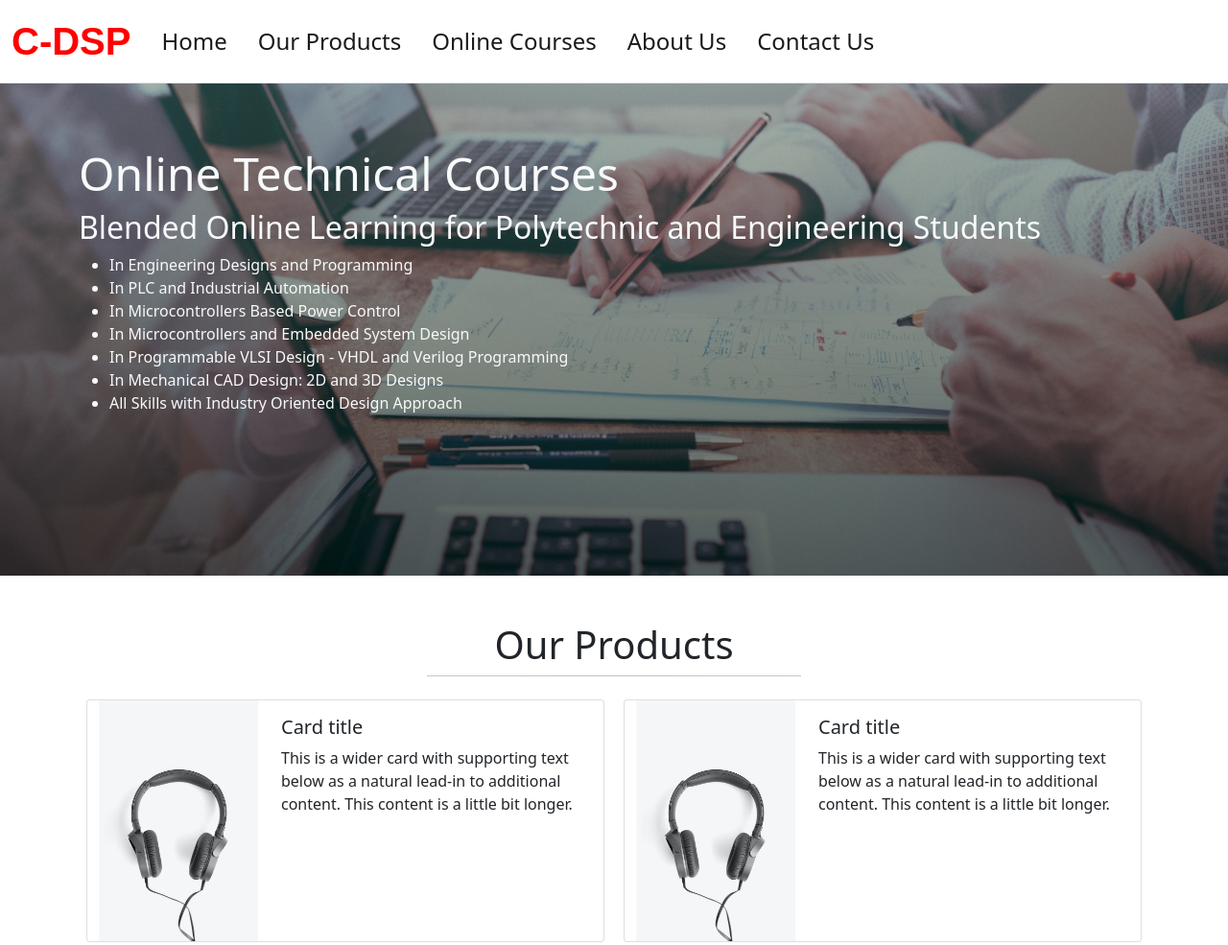
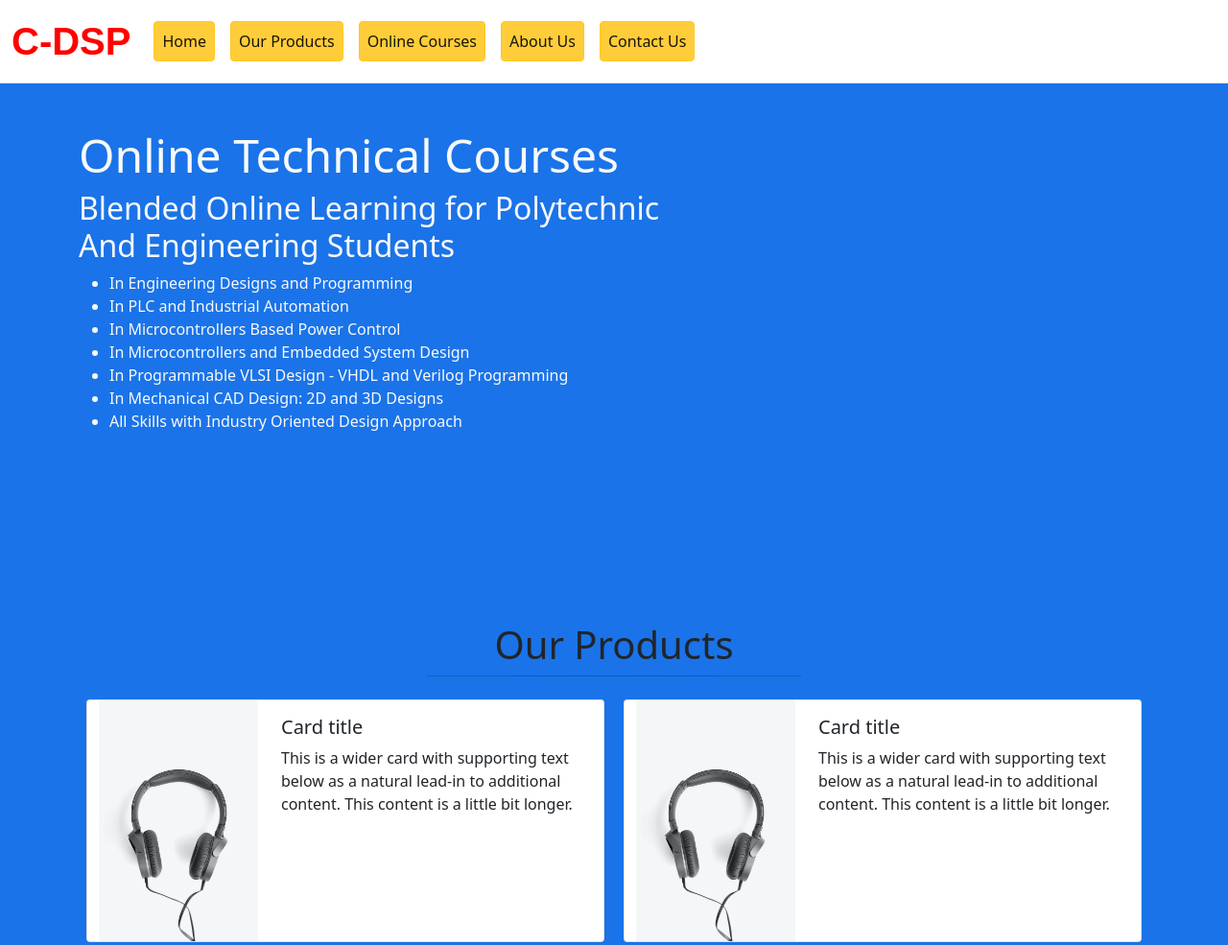
Before and after one commit to dishant-codes/C-DSP, a plain HTML site: page index.html in a window 1280 px wide. Shown: the top 985 px of the page at 96% size. Drawn offline with nearby package versions, Linux system fonts and the light colour scheme.

Commit message:
Add files via upload

```diff
--- a/assts/css/style.css
+++ b/assts/css/style.css
@@ -1,3 +1,6 @@
+body{
+  background-color: #1a73e8;
+}
 .navbar-brand {
   font-family: Arial, Helvetica, sans-serif;
   color: red !important;
@@ -5,13 +8,6 @@
 }
 
 .image-container {
-  background: url("../img/bg.jpg") no-repeat center center/cover;
-  background-image: linear-gradient(
-      to bottom,
-      rgba(104, 104, 104, 0.39) 0%,
-      rgba(0, 0, 0, 0.6) 100%
-    ),
-    url(../img/bg.jpg);
   height: 600px;
 }
 
--- a/index.html
+++ b/index.html
@@ -27,19 +27,19 @@
             <div class="collapse navbar-collapse" id="navbarNav">
                 <ul class="navbar-nav fs-4">
                     <li class="nav-item px-2">
-                        <a class="nav-link active" aria-current="page" href="#">Home</a>
+                        <a class="nav-link btn btn-warning  active" aria-current="page" href="#">Home</a>
                     </li>
                     <li class="nav-item px-2">
-                        <a class="nav-link active" href="#products">Our Products </a>
+                        <a class="nav-link btn btn-warning   active" href="#products">Our Products </a>
                     </li>
                     <li class="nav-item px-2">
-                        <a class="nav-link active" href="#Course">Online Courses </a>
+                        <a class="nav-link btn btn-warning active" href="#Course">Online Courses </a>
                     </li>
                     <li class="nav-item px-2">
-                        <a class="nav-link active" href="#about">About Us</a>
+                        <a class="nav-link btn btn-warning  active" href="#about">About Us</a>
                     </li>
                     <li class="nav-item px-2">
-                        <a class="nav-link active" href="#contact">Contact Us</a>
+                        <a class="nav-link btn btn-warning  active" href="#contact">Contact Us</a>
                     </li>
                 </ul>
             </div>
@@ -51,7 +51,7 @@
         <div class="image-container d-flex justify-content-center align-items-center">
             <div class="container text-light ">
                 <h2 style="font-size: 3rem;">Online Technical Courses</h2>
-                <h2>Blended Online Learning for Polytechnic and Engineering Students</h2>
+                <h2>Blended Online Learning for Polytechnic <br> And Engineering Students</h2>
                 <ul>
                     <li>In Engineering Designs and Programming </li>
                     <li>In PLC and Industrial Automation</li>
```
